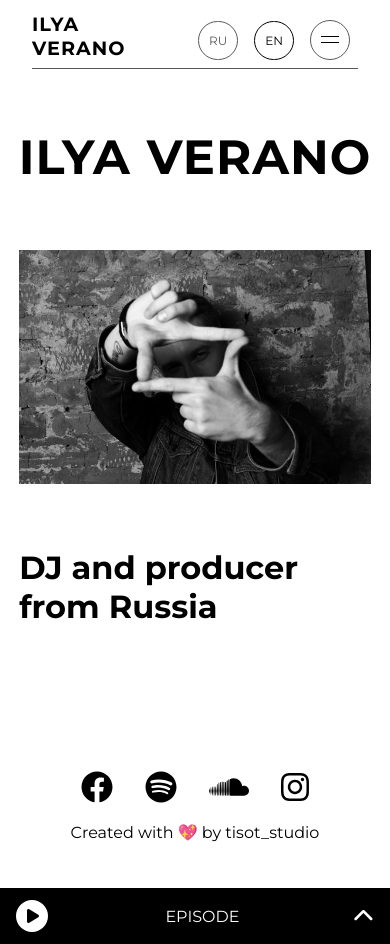
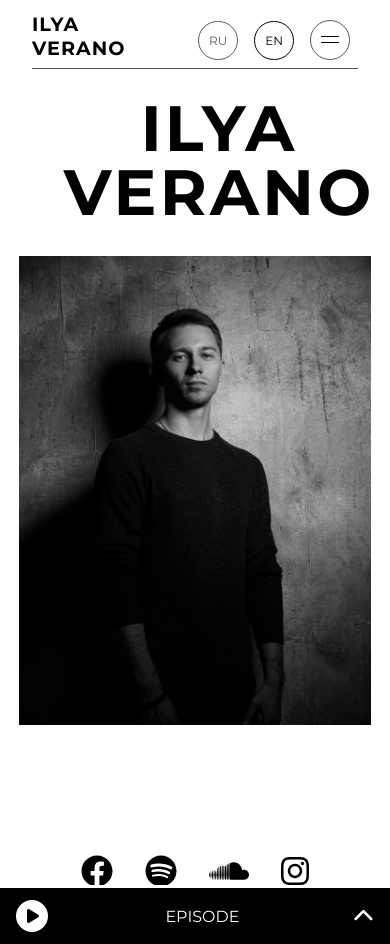
Before and after one commit to Tisot-studio/iv_front, a Next.js app: page / in a window 390 px wide. Before the commit the page ends 860 px from the top, so only its background shows below. Built offline with nearby package versions, Linux system fonts and the light colour scheme.

Commit message:
full animation

```diff
--- a/components/Menu.jsx
+++ b/components/Menu.jsx
@@ -14,7 +14,6 @@ export default function Menu() {
     const { menuOpen } = navigation
 
     // Animation
-
     // Create array with React refs
     const menuItemAnim = useRef([])
     menuItemAnim.current = []
--- a/components/Nav.jsx
+++ b/components/Nav.jsx
@@ -38,7 +38,7 @@ export default function Nav() {
 
     return <nav className={styles.nav}>
 
-            <div className={styles.logo} >
+            <div className={styles.logo} onClick={()=> menuOpen ? dispatch(switchMenu()) : null}>
               <Link href='/'>
                   <a>
                     ILYA <br/> VERANO
--- a/pages/index.jsx
+++ b/pages/index.jsx
@@ -2,12 +2,24 @@ import Head from 'next/head'
 import Image from 'next/image'
 import styles from '../styles/Home.module.scss'
 import { useSelector } from 'react-redux'
-
+import { useEffect, useRef } from 'react'
+import { gsap, Power2 } from 'gsap'
 
 export default function Home() {
 
   const navigation = useSelector((state)=> state.navigation)
   const { currentLanguage } = navigation
+
+  // Animation
+  const imageRef = useRef(null)
+  const logoRef = useRef(null)
+
+
+  useEffect(()=>{
+      gsap.from(imageRef.current, {opacity: 0, y: 100, delay:0.6, ease: Power2})
+      gsap.from(logoRef.current, {opacity: 0, x: 100, delay:0.5, ease: Power2})
+
+  }, [])
 
   return (
     <div className={styles.container}>
@@ -18,27 +30,15 @@ export default function Home() {
       </Head>
 
       <main className={styles.main}>
-
-        <div className={styles.logoContainer}>
-          <h1 className={`${styles.h1} ${styles.ilya}`}> ILYA</h1>
-          <h1 className={`${styles.h1} ${styles.verano}`}>VERANO</h1>
-        </div>
-
         <div className={styles.contentContainer}>
-          <div className={styles.indexImage}>
-            <Image src='/imgs/IMG_0962_web.jpg' width={600} height={400} />
-          </div>
-          <div className={styles.text}>
-            { currentLanguage === 'en' ?
-            <> DJ and <br/> producer <br/> from Russia </>
-            :
-            <> DJ и <br/> музыкант <br/> из России </> }
-          </div>
-          <div className={styles.textMobile}>
-          { currentLanguage === 'en' ?
-            <> DJ and  producer from Russia </>
-            :
-            <> DJ и музыкант из России </> }
+            <div className={styles.textAndLogoContainer}>
+              <div className={styles.logo} ref={logoRef}>
+                   <p> ILYA </p>
+                   <p> VERANO </p>
+              </div>
+            </div>
+          <div className={styles.indexImage} ref={imageRef}>
+            <Image src='/imgs/IMG_0852_web.jpg' width={750} height={1000} />
           </div>
         </div>
       </main>
--- a/styles/Home.module.scss
+++ b/styles/Home.module.scss
@@ -1,64 +1,56 @@
-/** Breakpoints:
-  sm: min-width: 640px;
-  md: min-width: 768px;
-  lg: min-width: 1024px;
-  xl: min-width: 1280px;
-  2xl: min-width: 1536px;
-**/
-
-// Desktop style
 .container {
-  padding: 4rem 2rem;
+  min-height: 100vh;
+  padding: 4rem 2rem 0 2rem;
+  display: block;
+  overflow-x: hidden;
 }
 
 .main {
-  height: 100vh;
-  width: 100%;
-  padding: 4rem 0;
+  height: 100%;
+  padding: 2rem 0 4rem 0;
   display: flex;
   flex-direction: column;
-  justify-content: center;
-  align-items: center;
+  display: block;
 
 }
 
-.logoContainer {
+.contentContainer {
+  display: flex;
   width: 100%;
-
-}
-
-.h1 {
-  font-size: 5.3rem;
-  letter-spacing: 4px;
-}
-
-.ilya {
-  margin-left: 24rem;
-}
-
-.verano {
-  margin-left: 36.3rem;
-}
-
-.contentContainer {
-  width: 100%;
-  height: 700px;
-  display: flex;
+  height: 100%;
 }
 
 .indexImage {
   width: 50%;
+  display: flex;
+  justify-content: flex-end;
+  z-index: -2;
 }
 
-.text {
+.textAndLogoContainer {
   font-size: 3.7rem;
   font-weight: bolder;
   line-height: 80px;
   width: 50%;
   height: 100%;
-  padding-left: 5rem;
   display: flex;
+  flex-direction: column;
   align-items: center;
+
+  .logo {
+    padding-top: 8rem;
+    padding-left: 3rem;
+    width: 100%;
+    height: 20rem;
+    text-align: center;
+    font-size: 9rem;
+    display: flex;
+    flex-direction: column;
+    align-items: center;
+    line-height: 10rem;
+    letter-spacing: 0.3rem;
+  }
+
 }
 
 .textMobile {
@@ -71,50 +63,46 @@
 
   .container {
     padding: 0rem 1.2rem;
-    height: 90vh;
   }
 
   .main {
-    padding: 8rem 0 0 0;
+    padding: 6rem 0 0 0;
   }
 
-  .logoContainer {
-    width: 100%;
-    display: flex;
-    justify-content: center;
-    align-items: center;
-  }
-
-  .h1 {
-    font-size: 3rem;
-    letter-spacing: 1px;
-  }
-
-  .ilya {
-    margin-left: 0rem;
-  }
-
-  .verano {
-    margin-left: 1rem;
-  }
 
   .contentContainer {
     width: 100%;
-    height: 700px;
+    height: 100%;
     display: flex;
     flex-direction: column;
   }
 
   .indexImage {
+    margin-top: 4rem;
     width: 100%;
-    margin-top: 4rem;
     display: flex;
     justify-content: center;
   }
 
-  .text {
-    display: none;
+  .textAndLogoContainer {
+    font-weight: bolder;
+    line-height: 80px;
+    width: 100%;
+    height: 100%;
+    display: block;
+
+    .logo {
+      padding-top: 0rem;
+      width: 100%;
+      height: 6rem;
+      text-align: center;
+      font-size: 4rem;
+      line-height: 4rem;
+      letter-spacing: 0.2rem;
+    }
+
   }
+
 
   .textMobile {
     display: block;
--- a/styles/Menu.module.scss
+++ b/styles/Menu.module.scss
@@ -21,14 +21,14 @@
     text-align: center;
     font-size: 2.5rem;
     font-weight: bold;
-    letter-spacing: 1.5px;
+    letter-spacing: 2px;
     overflow: hidden;
     transition: all 0.7s ease-in-out;
 
     .underline {
         width: 0;
         background: white;
-        height: 1px;
+        height: 2px;
         transition: all 0.3s ease-in-out;
     }
 
```
Also changed, not shown: styles/AboutMe.module.scss (+0 -8 lines), public/imgs/IMG_0852_web.jpg (added), 1 other file (tests, documents, lock files or other folders).
